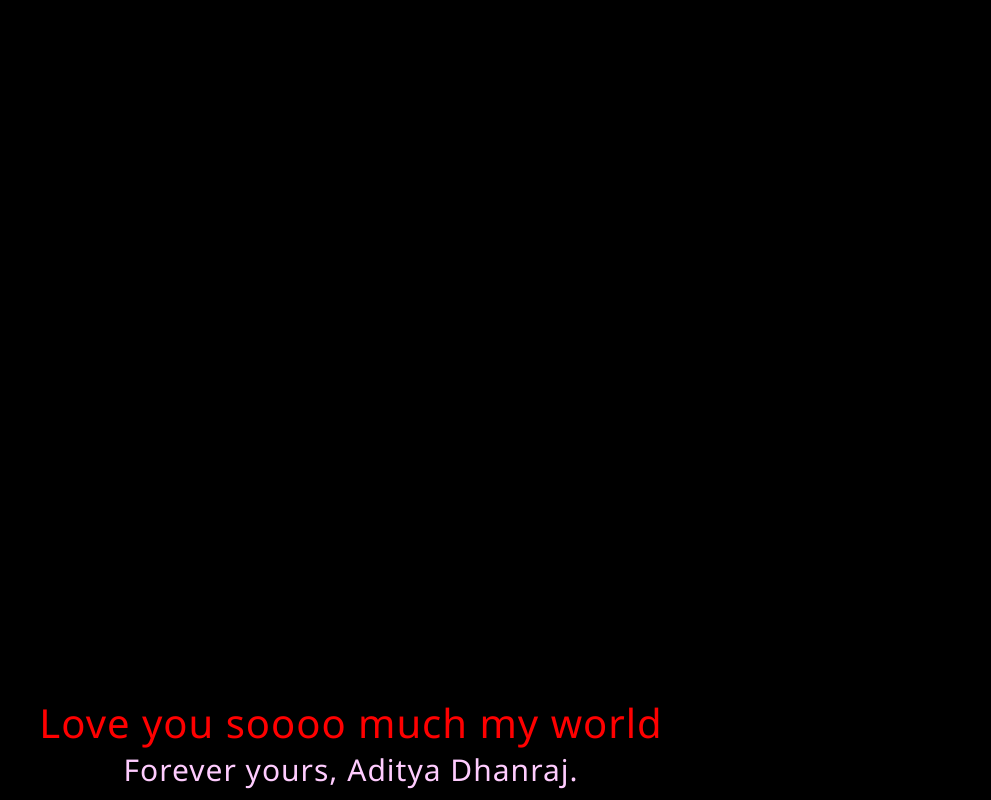
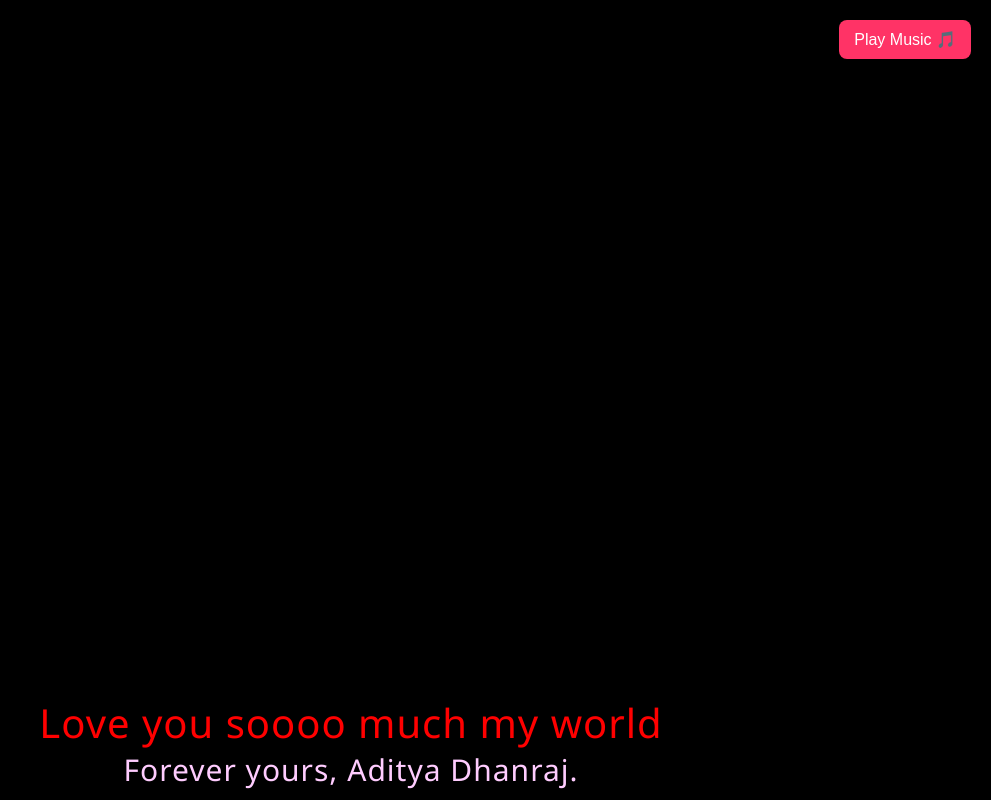
Before and after one commit to Adi12dRaj/teddu, a plain HTML site: page index.html in a window 1280 px wide. Shown: the whole page, without its empty margins (289-1280 px from the left). Drawn offline with nearby package versions, Linux system fonts and the light colour scheme.

Commit message:
Update index.html

```diff
--- a/index.html
+++ b/index.html
@@ -35,13 +35,27 @@
       font-family: 'Segoe UI', sans-serif;
       letter-spacing: 1px;
     }
+    #playMusic {
+      position: absolute;
+      top: 20px;
+      right: 20px;
+      padding: 10px 15px;
+      background-color: #ff3366;
+      border: none;
+      border-radius: 8px;
+      color: white;
+      font-size: 16px;
+      cursor: pointer;
+      z-index: 10;
+    }
   </style>
 </head>
 <body>
   <!-- Background music -->
-  <audio autoplay loop>
-    <source src="https://www.bensound.com/bensound-music/bensound-love.mp3" type="audio/mpeg">
+  <audio id="bgMusic" loop>
+    <source src="https://www.soundhelix.com/examples/mp3/SoundHelix-Song-1.mp3" type="audio/mpeg">
   </audio>
+  <button id="playMusic">Play Music 🎵</button>
 
   <!-- Romantic Text -->
   <div id="loveText">Love you soooo much my world</div>
```
